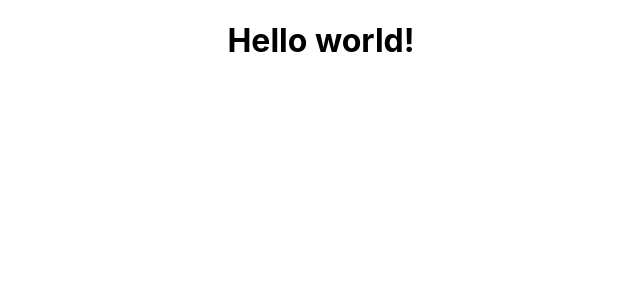
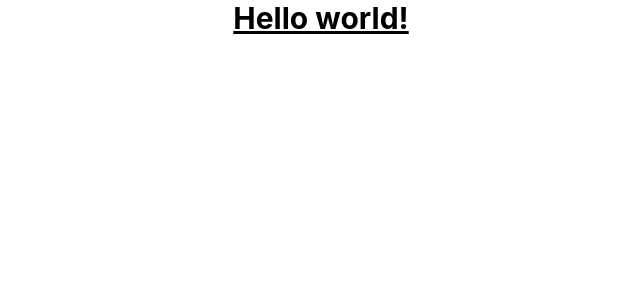
Before and after one commit to musayuksel/react-firebase-tailwind, a React (Create React App) app: page / in a window 1280 px wide. Shown: the top 300 px of the page, without its empty margins (319-959 px from the left). Built offline with nearby package versions, Linux system fonts and the light colour scheme.

Commit message:
Feat: Add Tailwind congig

```diff
--- a/package.json
+++ b/package.json
@@ -34,5 +34,10 @@
       "last 1 firefox version",
       "last 1 safari version"
     ]
+  },
+  "devDependencies": {
+    "autoprefixer": "^10.4.4",
+    "postcss": "^8.4.12",
+    "tailwindcss": "^3.0.23"
   }
 }
--- /dev/null
+++ b/postcss.config.js
@@ -0,0 +1,6 @@
+module.exports = {
+  plugins: {
+    tailwindcss: {},
+    autoprefixer: {},
+  },
+}
--- a/src/index.css
+++ b/src/index.css
@@ -1,3 +1,6 @@
+@tailwind base;
+@tailwind components;
+@tailwind utilities;
 body {
   margin: 0;
   font-family: -apple-system, BlinkMacSystemFont, 'Segoe UI', 'Roboto', 'Oxygen',
--- a/src/index.js
+++ b/src/index.js
@@ -1,16 +1,16 @@
-import React from 'react';
-import ReactDOM from 'react-dom';
-import './index.css';
-import App from './App';
-import reportWebVitals from './reportWebVitals';
+import React, { StrictMode } from "react";
+import { createRoot } from "react-dom/client";
+import "./index.css";
+import App from "./App";
+import reportWebVitals from "./reportWebVitals";
+const rootElement = document.getElementById("root");
+const root = createRoot(rootElement);
 
-ReactDOM.render(
-  <React.StrictMode>
+root.render(
+  <StrictMode>
     <App />
-  </React.StrictMode>,
-  document.getElementById('root')
+  </StrictMode>
 );
-
 // If you want to start measuring performance in your app, pass a function
 // to log results (for example: reportWebVitals(console.log))
 // or send to an analytics endpoint. Learn more: https://bit.ly/CRA-vitals
--- /dev/null
+++ b/tailwind.config.js
@@ -0,0 +1,7 @@
+module.exports = {
+  content: ["./src/**/*.{js,jsx,ts,tsx}"],
+  theme: {
+    extend: {},
+  },
+  plugins: [],
+};
```
